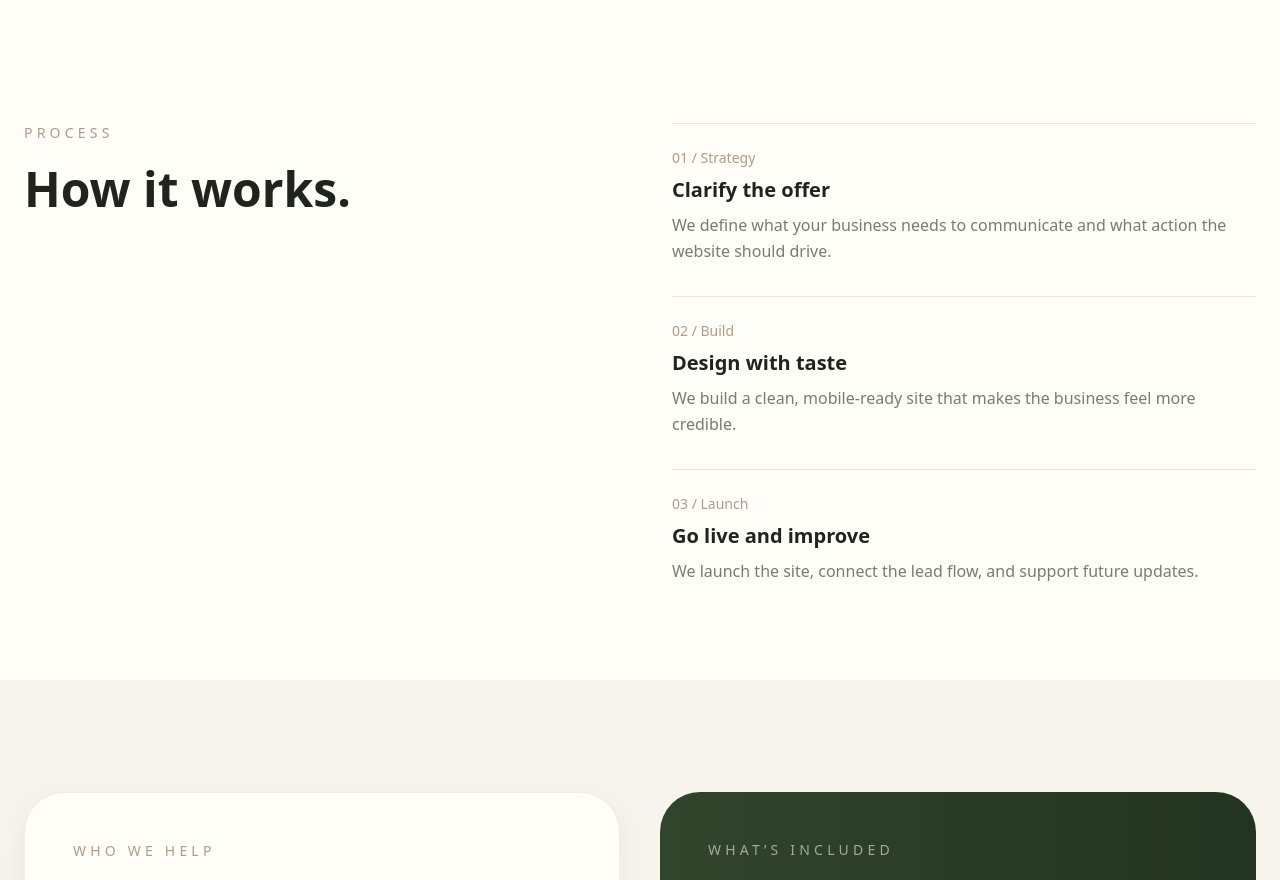
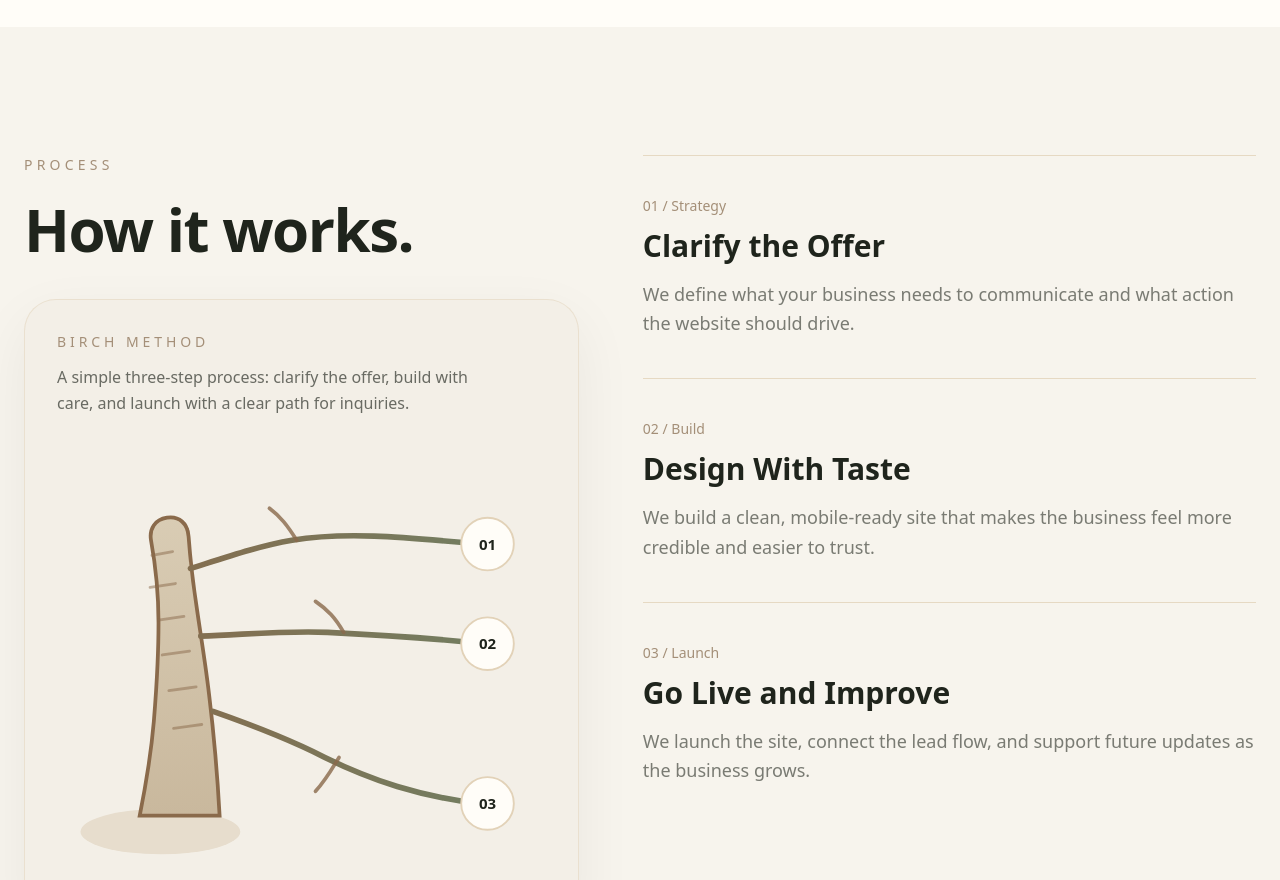
Before and after one commit to myusufabaig/Repository-name-birch-studio-site, a Next.js app: page / in a window 1280 px wide. Shown: the part 1920-2800 px from the top of the page. Built offline with nearby package versions, Linux system fonts and the light colour scheme.

Commit message:
Add birch tree process graphic

```diff
--- a/src/app/page.tsx
+++ b/src/app/page.tsx
@@ -237,7 +237,7 @@ export default function Home() {
             <div className="grid sm:grid-cols-2 lg:grid-cols-4 gap-5">
               <div className="transition duration-300 hover:-translate-y-1">
                 <p className="text-sm font-semibold mb-2">
-                  Polished brand presence
+                  Polished Brand Presence
                 </p>
                 <p className="text-sm text-[#1F241C]/55">
                   Make the business feel established online.
@@ -246,7 +246,7 @@ export default function Home() {
 
               <div className="transition duration-300 hover:-translate-y-1">
                 <p className="text-sm font-semibold mb-2">
-                  Clear service explanation
+                  Clear Service Explanation
                 </p>
                 <p className="text-sm text-[#1F241C]/55">
                   Help visitors understand your offer fast.
@@ -255,7 +255,7 @@ export default function Home() {
 
               <div className="transition duration-300 hover:-translate-y-1">
                 <p className="text-sm font-semibold mb-2">
-                  Contact-ready flow
+                  Contact-Ready Flow
                 </p>
                 <p className="text-sm text-[#1F241C]/55">
                   Make it simple for customers to reach out.
@@ -264,7 +264,7 @@ export default function Home() {
 
               <div className="transition duration-300 hover:-translate-y-1">
                 <p className="text-sm font-semibold mb-2">
-                  Mobile-ready build
+                  Mobile-Ready Build
                 </p>
                 <p className="text-sm text-[#1F241C]/55">
                   Built for the way customers browse now.
@@ -358,61 +358,190 @@ export default function Home() {
       </section>
 
       {/* PROCESS */}
-      <section id="process" className="py-24 px-6 bg-[#FFFDF8]">
-        <div className="max-w-7xl mx-auto grid md:grid-cols-2 gap-16">
+      <section id="process" className="py-32 px-6">
+        <div className="max-w-7xl mx-auto grid md:grid-cols-[0.95fr_1.05fr] gap-16 items-start">
+          {/* LEFT SIDE */}
           <div className="animate-fade-up">
-            <p className="text-sm tracking-[0.3em] text-[#7A5C3E]/60 mb-4 uppercase">
+            <p className="text-sm tracking-[0.3em] text-[#A48F78] mb-6 uppercase">
               Process
             </p>
 
-            <h2 className="text-4xl md:text-5xl font-semibold leading-tight">
+            <h2 className="text-5xl md:text-6xl font-semibold tracking-tight text-[#1F241C] mb-10">
               How it works.
             </h2>
+
+            <div className="relative rounded-[2rem] bg-[#F3EFE7] border border-[#E2D2B8]/50 p-6 md:p-8 shadow-[0_20px_60px_rgba(31,36,28,0.06)] overflow-hidden transition duration-500 hover:shadow-xl">
+              <div className="mb-6">
+                <p className="text-sm uppercase tracking-[0.28em] text-[#A48F78] mb-3">
+                  Birch Method
+                </p>
+
+                <p className="text-[#1F241C]/65 max-w-md leading-relaxed">
+                  A simple three-step process: clarify the offer, build with
+                  care, and launch with a clear path for inquiries.
+                </p>
+              </div>
+
+              <div className="relative h-[420px] md:h-[460px]">
+                <svg
+                  viewBox="0 0 520 460"
+                  className="absolute inset-0 h-full w-full"
+                  fill="none"
+                  xmlns="http://www.w3.org/2000/svg"
+                >
+                  <defs>
+                    <linearGradient
+                      id="branchStroke"
+                      x1="40"
+                      y1="230"
+                      x2="500"
+                      y2="230"
+                      gradientUnits="userSpaceOnUse"
+                    >
+                      <stop stopColor="#8A6A4B" />
+                      <stop offset="1" stopColor="#6F7F63" />
+                    </linearGradient>
+
+                    <linearGradient id="trunkFill" x1="0" y1="0" x2="0" y2="1">
+                      <stop offset="0%" stopColor="#D9CCB4" />
+                      <stop offset="100%" stopColor="#C9B89D" />
+                    </linearGradient>
+                  </defs>
+
+                  <ellipse cx="110" cy="402" rx="85" ry="24" fill="#E7DDCD" />
+
+                  <path
+                    d="M88 385
+                       C95 350, 100 320, 103 285
+                       C106 248, 108 215, 108 180
+                       C108 150, 106 125, 100 92
+                       C98 80, 104 70, 117 68
+                       C130 66, 139 74, 140 88
+                       C142 115, 145 140, 149 166
+                       C153 194, 158 223, 162 258
+                       C166 291, 170 330, 173 385
+                       Z"
+                    fill="url(#trunkFill)"
+                    stroke="#8A6A4B"
+                    strokeWidth="4"
+                  />
+
+                  <path d="M101 108 L123 104" stroke="#8A6A4B" strokeWidth="3" strokeLinecap="round" opacity="0.5" />
+                  <path d="M99 142 L126 138" stroke="#8A6A4B" strokeWidth="3" strokeLinecap="round" opacity="0.5" />
+                  <path d="M108 177 L135 173" stroke="#8A6A4B" strokeWidth="3" strokeLinecap="round" opacity="0.5" />
+                  <path d="M112 214 L141 210" stroke="#8A6A4B" strokeWidth="3" strokeLinecap="round" opacity="0.5" />
+                  <path d="M119 252 L148 248" stroke="#8A6A4B" strokeWidth="3" strokeLinecap="round" opacity="0.5" />
+                  <path d="M124 292 L154 288" stroke="#8A6A4B" strokeWidth="3" strokeLinecap="round" opacity="0.5" />
+
+                  <path
+                    d="M142 122 C180 110, 215 98, 250 92 C305 83, 362 88, 450 96"
+                    stroke="url(#branchStroke)"
+                    strokeWidth="6"
+                    strokeLinecap="round"
+                  />
+
+                  <path
+                    d="M153 194 C205 192, 245 188, 288 190 C350 193, 397 196, 455 202"
+                    stroke="url(#branchStroke)"
+                    strokeWidth="6"
+                    strokeLinecap="round"
+                  />
+
+                  <path
+                    d="M166 274 C206 288, 248 304, 285 323 C336 348, 385 364, 448 372"
+                    stroke="url(#branchStroke)"
+                    strokeWidth="6"
+                    strokeLinecap="round"
+                  />
+
+                  <path
+                    d="M255 92 C245 76, 238 67, 226 58"
+                    stroke="#8A6A4B"
+                    strokeWidth="4"
+                    strokeLinecap="round"
+                    opacity="0.8"
+                  />
+
+                  <path
+                    d="M305 190 C296 174, 288 166, 275 157"
+                    stroke="#8A6A4B"
+                    strokeWidth="4"
+                    strokeLinecap="round"
+                    opacity="0.8"
+                  />
+
+                  <path
+                    d="M300 323 C292 336, 286 347, 275 359"
+                    stroke="#8A6A4B"
+                    strokeWidth="4"
+                    strokeLinecap="round"
+                    opacity="0.8"
+                  />
+
+                  <circle cx="458" cy="96" r="28" fill="#FFFDF8" stroke="#E2D2B8" strokeWidth="2" />
+                  <circle cx="458" cy="202" r="28" fill="#FFFDF8" stroke="#E2D2B8" strokeWidth="2" />
+                  <circle cx="458" cy="372" r="28" fill="#FFFDF8" stroke="#E2D2B8" strokeWidth="2" />
+
+                  <text x="458" y="102" textAnchor="middle" fontSize="16" fontWeight="600" fill="#1F241C">
+                    01
+                  </text>
+
+                  <text x="458" y="208" textAnchor="middle" fontSize="16" fontWeight="600" fill="#1F241C">
+                    02
+                  </text>
+
+                  <text x="458" y="378" textAnchor="middle" fontSize="16" fontWeight="600" fill="#1F241C">
+                    03
+                  </text>
+                </svg>
+              </div>
+            </div>
           </div>
 
-          <div className="space-y-8">
-            <div className="border-t border-[#E2D2B8]/60 pt-6 transition duration-300 hover:translate-x-2 animate-fade-up">
-              <p className="text-sm text-[#7A5C3E]/60 mb-2">
+          {/* RIGHT SIDE */}
+          <div className="space-y-0 animate-fade-up-delay-1">
+            <div className="border-t border-[#E2D2B8]/80 py-10 transition duration-300 hover:translate-x-2">
+              <p className="text-sm text-[#A48F78] mb-3">
                 01 / Strategy
               </p>
 
-              <h3 className="text-xl font-semibold mb-2">
-                Clarify the offer
+              <h3 className="text-2xl md:text-3xl font-semibold mb-4 text-[#1F241C]">
+                Clarify the Offer
               </h3>
 
-              <p className="text-[#1F241C]/60 leading-relaxed">
+              <p className="text-lg text-[#1F241C]/58 max-w-2xl leading-relaxed">
                 We define what your business needs to communicate and what
                 action the website should drive.
               </p>
             </div>
 
-            <div className="border-t border-[#E2D2B8]/60 pt-6 transition duration-300 hover:translate-x-2 animate-fade-up-delay-1">
-              <p className="text-sm text-[#7A5C3E]/60 mb-2">
+            <div className="border-t border-[#E2D2B8]/80 py-10 transition duration-300 hover:translate-x-2">
+              <p className="text-sm text-[#A48F78] mb-3">
                 02 / Build
               </p>
 
-              <h3 className="text-xl font-semibold mb-2">
-                Design with taste
+              <h3 className="text-2xl md:text-3xl font-semibold mb-4 text-[#1F241C]">
+                Design With Taste
               </h3>
 
-              <p className="text-[#1F241C]/60 leading-relaxed">
+              <p className="text-lg text-[#1F241C]/58 max-w-2xl leading-relaxed">
                 We build a clean, mobile-ready site that makes the business feel
-                more credible.
+                more credible and easier to trust.
               </p>
             </div>
 
-            <div className="border-t border-[#E2D2B8]/60 pt-6 transition duration-300 hover:translate-x-2 animate-fade-up-delay-2">
-              <p className="text-sm text-[#7A5C3E]/60 mb-2">
+            <div className="border-t border-[#E2D2B8]/80 py-10 transition duration-300 hover:translate-x-2">
+              <p className="text-sm text-[#A48F78] mb-3">
                 03 / Launch
               </p>
 
-              <h3 className="text-xl font-semibold mb-2">
-                Go live and improve
+              <h3 className="text-2xl md:text-3xl font-semibold mb-4 text-[#1F241C]">
+                Go Live and Improve
               </h3>
 
-              <p className="text-[#1F241C]/60 leading-relaxed">
+              <p className="text-lg text-[#1F241C]/58 max-w-2xl leading-relaxed">
                 We launch the site, connect the lead flow, and support future
-                updates.
+                updates as the business grows.
               </p>
             </div>
           </div>
@@ -441,19 +570,19 @@ export default function Home() {
 
             <div className="grid sm:grid-cols-2 gap-4 mt-auto">
               <div className="rounded-[1.25rem] border border-[#E2D2B8]/50 bg-[#F7F4ED] px-5 py-5 text-[#1F241C]/70 text-lg transition duration-300 hover:-translate-y-1 hover:shadow-md hover:bg-[#FFFDF8]">
-                Coaches and consultants
+                Coaches and Consultants
               </div>
 
               <div className="rounded-[1.25rem] border border-[#E2D2B8]/50 bg-[#F7F4ED] px-5 py-5 text-[#1F241C]/70 text-lg transition duration-300 hover:-translate-y-1 hover:shadow-md hover:bg-[#FFFDF8]">
-                Contractors and trades
+                Contractors and Trades
               </div>
 
               <div className="rounded-[1.25rem] border border-[#E2D2B8]/50 bg-[#F7F4ED] px-5 py-5 text-[#1F241C]/70 text-lg transition duration-300 hover:-translate-y-1 hover:shadow-md hover:bg-[#FFFDF8]">
-                Local service businesses
+                Local Service Businesses
               </div>
 
               <div className="rounded-[1.25rem] border border-[#E2D2B8]/50 bg-[#F7F4ED] px-5 py-5 text-[#1F241C]/70 text-lg transition duration-300 hover:-translate-y-1 hover:shadow-md hover:bg-[#FFFDF8]">
-                Founders and small brands
+                Founders and Small Brands
               </div>
             </div>
           </div>
@@ -477,27 +606,27 @@ export default function Home() {
 
             <div className="grid sm:grid-cols-2 gap-4 mt-auto">
               <div className="rounded-[1.25rem] bg-white/10 border border-white/5 px-5 py-5 text-white/90 text-lg transition duration-300 hover:-translate-y-1 hover:bg-white/15">
-                Custom homepage
+                Custom Homepage
               </div>
 
               <div className="rounded-[1.25rem] bg-white/10 border border-white/5 px-5 py-5 text-white/90 text-lg transition duration-300 hover:-translate-y-1 hover:bg-white/15">
-                Mobile responsive design
+                Mobile Responsive Design
               </div>
 
               <div className="rounded-[1.25rem] bg-white/10 border border-white/5 px-5 py-5 text-white/90 text-lg transition duration-300 hover:-translate-y-1 hover:bg-white/15">
-                Contact form to inbox
+                Contact Form to Inbox
               </div>
 
               <div className="rounded-[1.25rem] bg-white/10 border border-white/5 px-5 py-5 text-white/90 text-lg transition duration-300 hover:-translate-y-1 hover:bg-white/15">
-                Basic SEO setup
+                Basic SEO Setup
               </div>
 
               <div className="rounded-[1.25rem] bg-white/10 border border-white/5 px-5 py-5 text-white/90 text-lg transition duration-300 hover:-translate-y-1 hover:bg-white/15">
-                Launch support
+                Launch Support
               </div>
 
               <div className="rounded-[1.25rem] bg-white/10 border border-white/5 px-5 py-5 text-white/90 text-lg transition duration-300 hover:-translate-y-1 hover:bg-white/15">
-                Post-launch edits available
+                Post-Launch Edits Available
               </div>
             </div>
           </div>
@@ -537,9 +666,9 @@ export default function Home() {
             </p>
 
             <ul className="space-y-3 text-[#1F241C]/60 mb-10">
-              <li>• One-page website</li>
-              <li>• Mobile responsive</li>
-              <li>• Basic contact section</li>
+              <li>• One-Page Website</li>
+              <li>• Mobile Responsive</li>
+              <li>• Basic Contact Section</li>
             </ul>
 
             <div className="mt-auto">
@@ -576,10 +705,10 @@ export default function Home() {
             </p>
 
             <ul className="space-y-3 text-white/85 mb-10">
-              <li>• Multi-section site</li>
-              <li>• Custom design direction</li>
-              <li>• SEO-ready structure</li>
-              <li>• Launch support</li>
+              <li>• Multi-Section Site</li>
+              <li>• Custom Design Direction</li>
+              <li>• SEO-Ready Structure</li>
+              <li>• Launch Support</li>
             </ul>
 
             <div className="mt-auto">
@@ -612,10 +741,10 @@ export default function Home() {
             </p>
 
             <ul className="space-y-3 text-[#1F241C]/60 mb-10">
-              <li>• Custom features</li>
-              <li>• Branding refinement</li>
-              <li>• Priority delivery</li>
-              <li>• Ongoing support</li>
+              <li>• Custom Features</li>
+              <li>• Branding Refinement</li>
+              <li>• Priority Delivery</li>
+              <li>• Ongoing Support</li>
             </ul>
 
             <div className="mt-auto">
```
